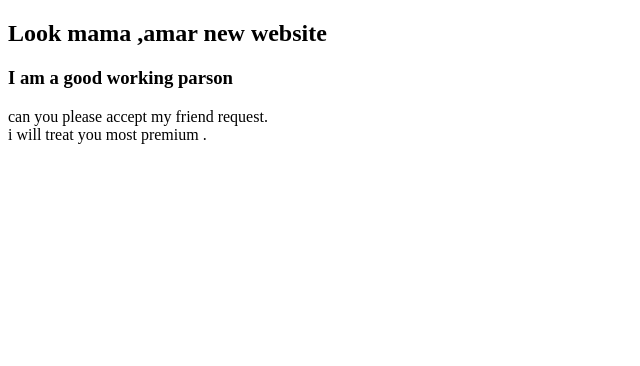
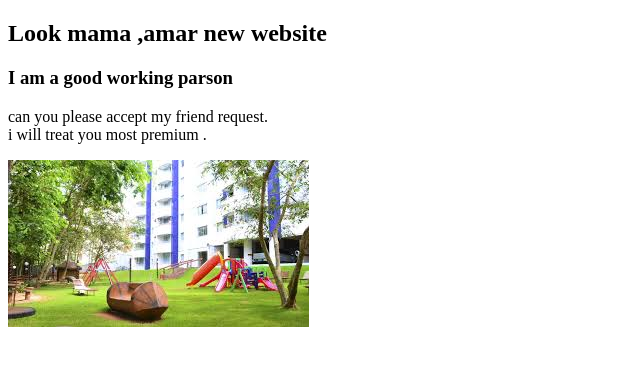
Before and after one commit to albiummid/my-first-website, a plain HTML site: page index.html in a window 1280 px wide. Shown: the whole page, without its empty margins (0-640 px from the left). Drawn offline with Linux system fonts and the light colour scheme.

Commit message:
added a image file

```diff
--- a/index.html
+++ b/index.html
@@ -9,7 +9,12 @@
     <h2>Look mama ,amar new website</h2>
 <h3>I am a good working parson      </h3>
 <p>can you please accept my friend request. <br> i will treat you most premium .</p>
+<div>
 
+    <img src="images.jpg"
+
+
+</div>
 
 
 
```
Also changed, not shown: images.jpg (added).
